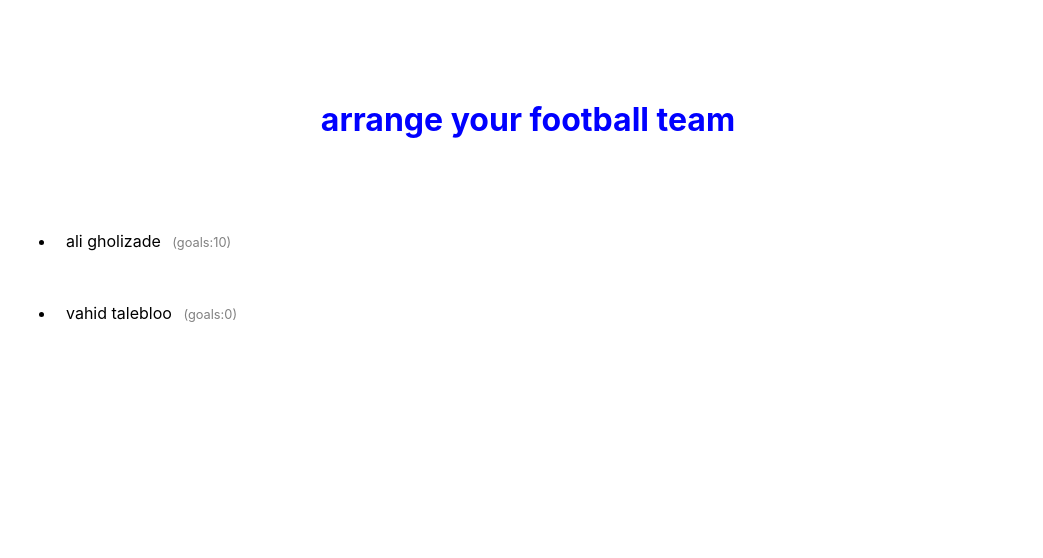
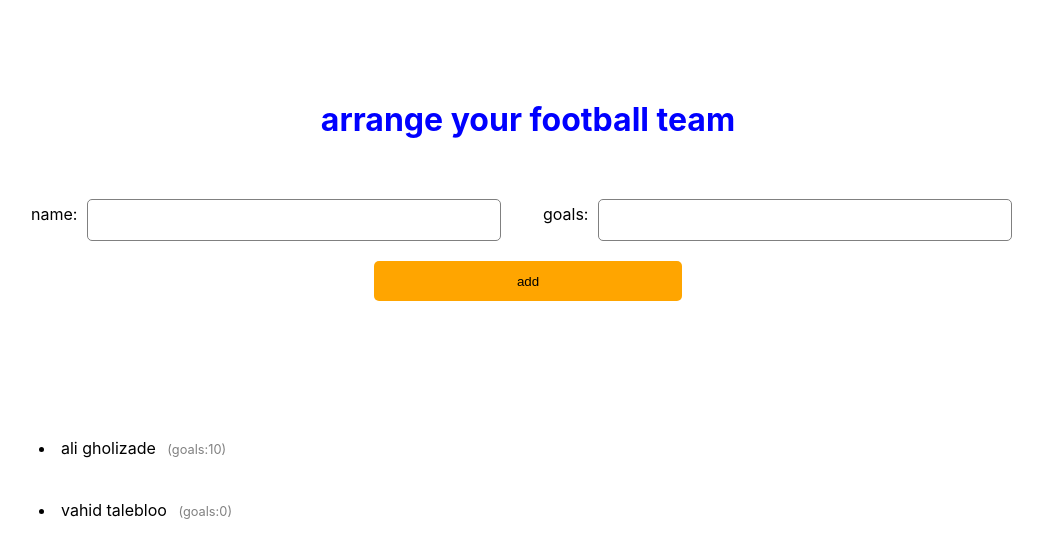
Before and after one commit to saeedegh/react-todolist-useContext, a React (Create React App) app: page / in a window 1280 px wide. Shown: the top 558 px of the page, without its empty margins (112-1155 px from the left). Built offline with nearby package versions, Linux system fonts and the light colour scheme.

Commit message:
added styles

```diff
--- a/src/App.js
+++ b/src/App.js
@@ -6,6 +6,23 @@ function App() {
     <StyledContainer>
       <h1>arrange your football team</h1>
       <div>
+        <div>
+          <form>
+            <FormItemContainer>
+              <FormController>
+                <label htmlFor="name">name:</label>
+                <input type="text" id="name" />
+              </FormController>
+              <FormController>
+                <label htmlFor="goals">goals:</label>
+                <input type="number" id="goals" />
+              </FormController>
+            </FormItemContainer>
+            <StyledButton>
+              <button type="submit">add</button>
+            </StyledButton>
+          </form>
+        </div>
         <StyledList>
           {players.map((el, index) => (
             <li key={index}>
@@ -35,8 +52,9 @@ const StyledContainer = styled.div`
 `;
 
 const StyledList = styled.ul`
+  padding-top: 100px;
   li {
-    padding: 10px;
+    padding: 5px;
 
     span {
       color: gray;
@@ -45,4 +63,46 @@ const StyledList = styled.ul`
     }
   }
 `;
+
+const FormItemContainer = styled.div`
+  display: flex;
+  flex-direction: row;
+  width: 100%;
+`;
+
+const FormController = styled.div`
+  padding: 10px 5px 20px;
+  width: 50%;
+  display: flex;
+  flex-direction: row;
+  input {
+    width: 80%;
+    padding: 5px;
+    border-radius: 5px;
+    height: 30px;
+    outline: none;
+    border: 1px solid gray;
+  }
+  label {
+    display: block;
+    padding: 5px 10px;
+  }
+`;
+
+const StyledButton = styled.div`
+  width: 30%;
+  margin: 0 auto;
+  button {
+    width: 100%;
+    height: 40px;
+    border: none;
+    border-radius: 5px;
+    background-color: orange;
+  }
+  button:hover {
+    color: white;
+    border: 2px solid orange;
+  }
+`;
+
 export default App;
```
